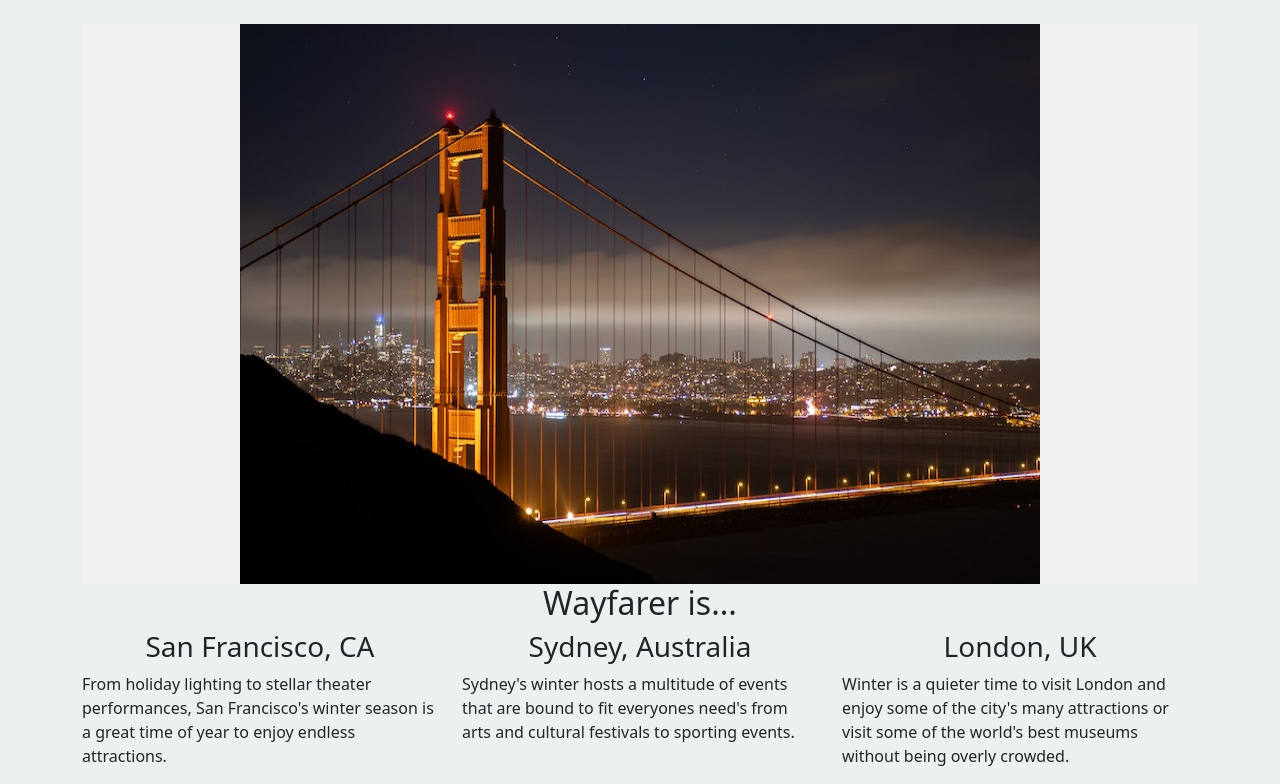
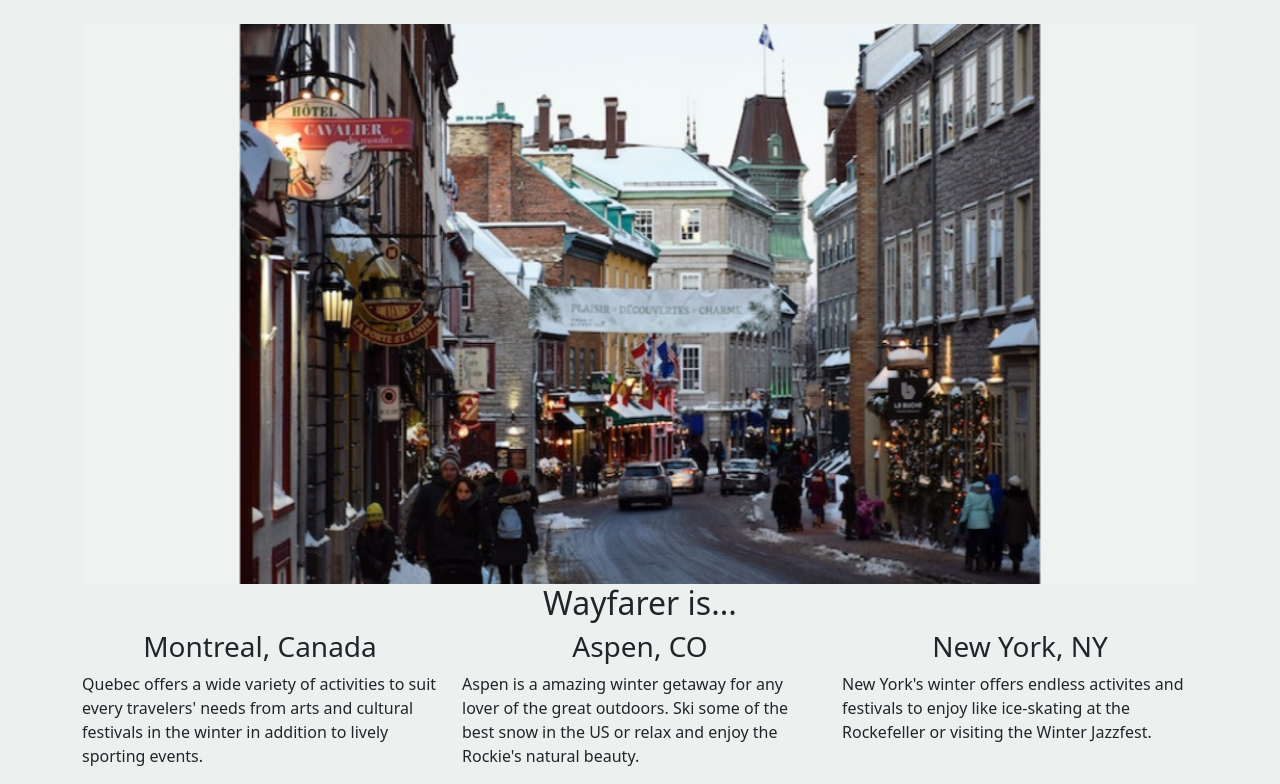
Before and after one commit to Heymon/wayfarer_project, a Django app: page / in a window 1280 px wide. Shown: the part 56-840 px from the top of the page. Run offline with Django 3.2, Linux system fonts and the light colour scheme.

Commit message:
updated homepage images and copy for winter attractions

```diff
--- a/main_app/templates/home.html
+++ b/main_app/templates/home.html
@@ -15,15 +15,15 @@
         <div class="carousel-inner">
 
           <div class="carousel-item active" data-bs-interval="2000">
-            <img src="{% static 'resources/goldengatebridge-unsplash.jpg' %}" class="d-block mx-auto carousel-img" alt="Golden Gate Bridge">
+            <img src="{% static 'resources/quebec-unsplash copy.jpeg' %}" class="d-block mx-auto carousel-img" alt="Golden Gate Bridge">
           </div>
 
           <div class="carousel-item" data-bs-interval="2000">
-            <img src="{% static 'resources/sydneyoperahouse-unsplash.jpg' %}" class="d-block mx-auto carousel-img" alt="Sydney Opera House">
+            <img src="{% static 'resources/aspen.jpg' %}" class="d-block mx-auto carousel-img" alt="Sydney Opera House">
           </div>
 
           <div class="carousel-item" data-bs-interval="2000">
-            <img src="{% static 'resources/bigben-unsplash.jpg' %}" class="d-block mx-auto carousel-img" alt="Big Ben Clock Tower">
+            <img src="{% static 'resources/newyork-unsplash copy.jpeg' %}" class="d-block mx-auto carousel-img" alt="Big Ben Clock Tower">
           </div>
         </div>
 
@@ -45,20 +45,20 @@
   <div class="row">
     <div class="col-4">
       <div class="topic-content">
-        <h3>San Francisco, CA</h3>
-        <p>From holiday lighting to stellar theater performances, San Francisco's winter season is a great time of year to enjoy endless attractions.</p>
+        <h3>Montreal, Canada</h3>
+        <p>Quebec offers a wide variety of activities to suit every travelers' needs from arts and cultural festivals in the winter in addition to lively sporting events.</p>
       </div>
     </div>
     <div class="col-4">
       <div class="topic-content">
-        <h3>Sydney, Australia</h3>
-        <p>Sydney's winter hosts a multitude of events that are bound to fit everyones need's from arts and cultural festivals to sporting events. </p>
+        <h3>Aspen, CO</h3>
+        <p>Aspen is a amazing winter getaway for any lover of the great outdoors.  Ski some of the best snow in the US or relax and enjoy the Rockie's natural beauty.</p>
       </div>
     </div>
     <div class="col-4">
       <div class="topic-content">
-        <h3>London, UK</h3>
-        <p>Winter is a quieter time to visit London and enjoy some of the city's many attractions or visit some of the world's best museums without being overly crowded.</p>
+        <h3>New York, NY</h3>
+        <p>New York's winter offers endless activites and festivals to enjoy like ice-skating at the Rockefeller or visiting the Winter Jazzfest.</p>
       </div>
     </div>
   </div>
```
Also changed, not shown: main_app/static/resources/goldengatebridge-unsplash.jpg (deleted), main_app/static/resources/newyork-unsplash copy.jpeg (added), main_app/static/resources/quebec-unsplash copy.jpeg (added), main_app/static/resources/sydneyoperahouse-unsplash.jpg (deleted).
